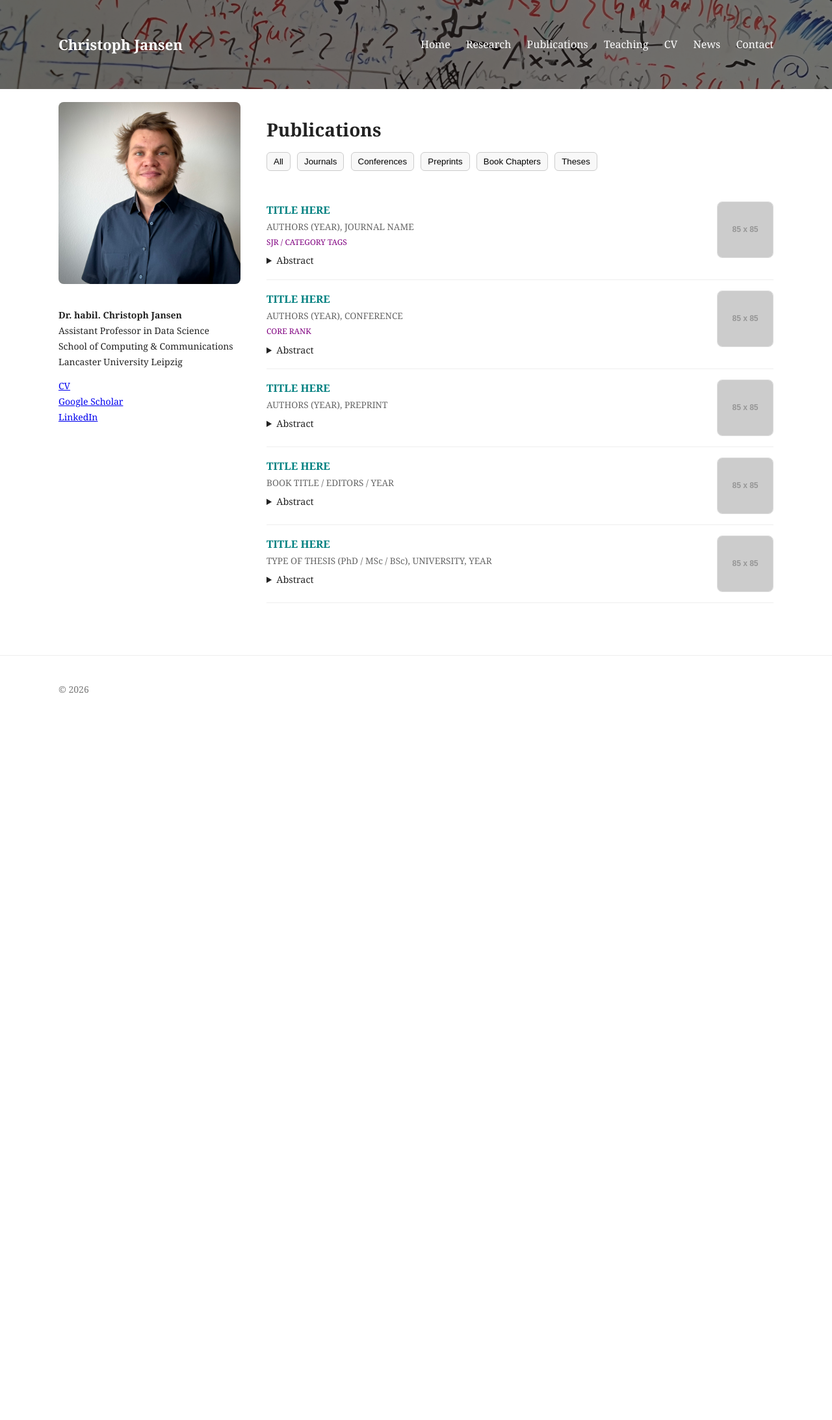
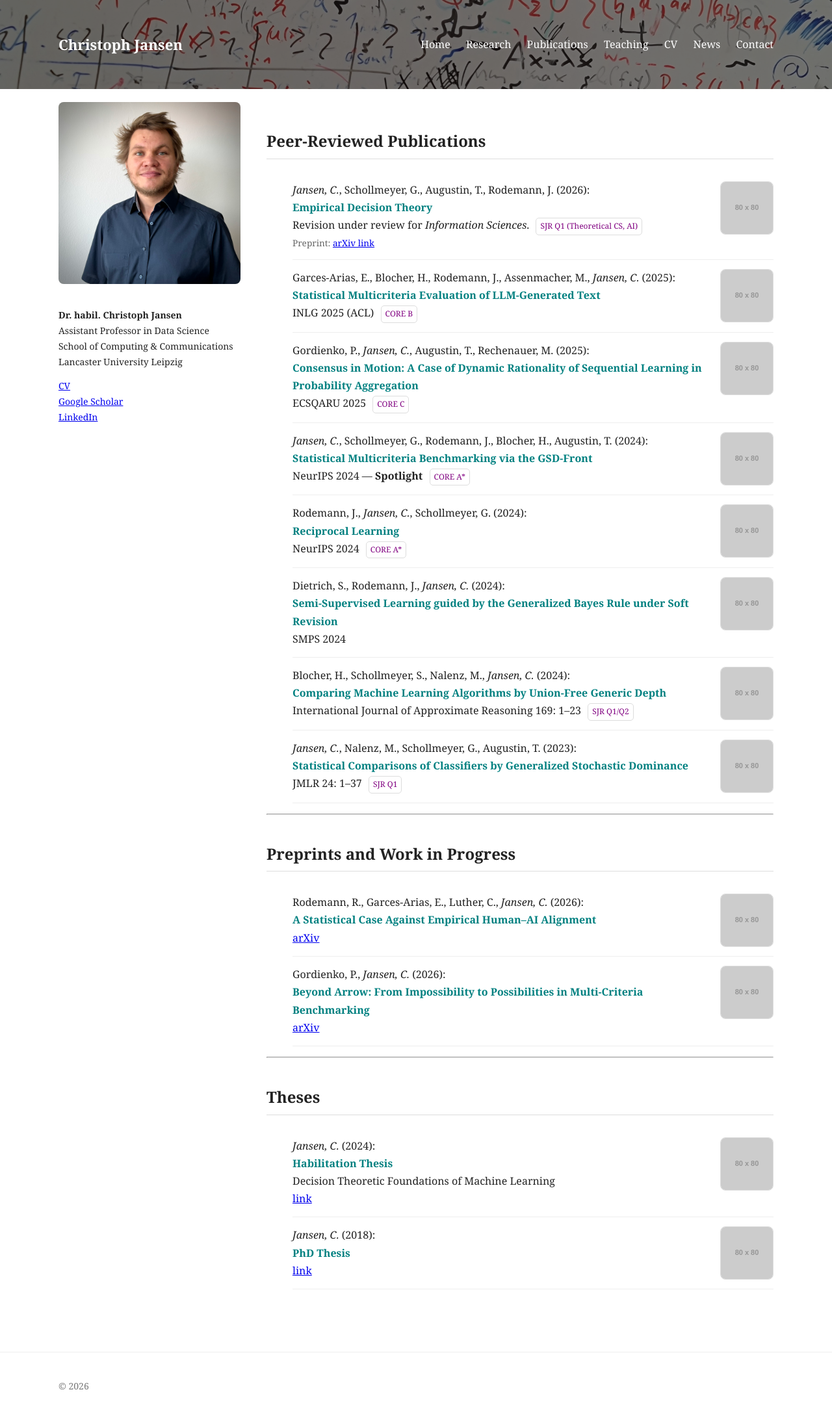
Before and after one commit to jansenc/jansenc.github.io, a Jekyll site: the page built from publications/index.md, in a window 1280 px wide. Shown: the whole page at 65% size. Built offline with Jekyll 4.4.1, drawn with Linux system fonts in a browser that asks for light colours; before the commit the page ends 1113 px from its top, so only the background shows below that.

Commit message:
Update index.md

```diff
--- a/publications/index.md
+++ b/publications/index.md
@@ -4,42 +4,26 @@ title: Publications
 permalink: /publications/
 ---
 
-<h1>Publications</h1>
-
-<!-- FILTER BUTTONS -->
-<div class="filter-bar">
-  <button onclick="filterPubs('all')">All</button>
-  <button onclick="filterPubs('journal')">Journals</button>
-  <button onclick="filterPubs('conference')">Conferences</button>
-  <button onclick="filterPubs('preprint')">Preprints</button>
-  <button onclick="filterPubs('book')">Book Chapters</button>
-  <button onclick="filterPubs('thesis')">Theses</button>
-</div>
-
 <style>
-.filter-bar {
-  margin-bottom: 25px;
+.rsection {
+  margin-top: 40px;
 }
 
-.filter-bar button {
-  margin-right: 6px;
-  margin-bottom: 6px;
-  padding: 6px 10px;
-  border: 1px solid #ccc;
-  background: #f8f8f8;
-  cursor: pointer;
-  border-radius: 6px;
+.rsection h2 {
+  margin-top: 30px;
+  border-bottom: 1px solid #ddd;
+  padding-bottom: 6px;
 }
 
-.pub {
+.pub-item {
   display: flex;
   justify-content: space-between;
   gap: 18px;
-  padding: 16px 0;
+  padding: 14px 0;
   border-bottom: 1px solid #eee;
 }
 
-.pub-left {
+.pub-text {
   flex: 1;
 }
 
@@ -49,125 +33,183 @@ permalink: /publications/
 }
 
 .pub-meta {
+  font-size: 0.92em;
+  color: #444;
+}
+
+.pub-small {
   font-size: 0.85em;
   color: #666;
 }
 
-.pub-tags {
+.tag {
+  display: inline-block;
   font-size: 0.75em;
   color: purple;
-  margin-top: 3px;
+  border: 1px solid #ddd;
+  padding: 2px 6px;
+  border-radius: 5px;
+  margin-left: 6px;
 }
 
-.pub img {
-  width: 85px;
-  height: 85px;
+.pub-img {
+  width: 80px;
+  height: 80px;
   object-fit: cover;
   border-radius: 8px;
   border: 1px solid #ddd;
 }
-
-details {
-  margin-top: 6px;
-  font-size: 0.9em;
-}
-
-.hidden {
-  display: none;
-}
 </style>
 
-<!-- ===================== -->
-<!-- TEMPLATE BLOCK -->
-<!-- ===================== -->
+<div class="rsection">
 
-<!-- JOURNAL PAPER -->
-<div class="pub journal">
-  <div class="pub-left">
-    <div class="pub-title">TITLE HERE</div>
-    <div class="pub-meta">AUTHORS (YEAR), JOURNAL NAME</div>
-    <div class="pub-tags">SJR / CATEGORY TAGS</div>
+<h2>Peer-Reviewed Publications</h2>
 
-    <details>
-      <summary>Abstract</summary>
-      ABSTRACT TEXT HERE
-    </details>
-  </div>
-  <img src="https://via.placeholder.com/85" alt="paper image">
+<ol>
+
+<li class="pub-item">
+<div class="pub-text">
+<em>Jansen, C.</em>, Schollmeyer, G., Augustin, T., Rodemann, J. (2026):
+<div class="pub-title">Empirical Decision Theory</div>
+Revision under review for <em>Information Sciences</em>.
+<span class="tag">SJR Q1 (Theoretical CS, AI)</span><br>
+<div class="pub-small">
+Preprint: <a href="https://doi.org/10.48550/arXiv.2512.05677">arXiv link</a>
+</div>
+</div>
+<img class="pub-img" src="https://via.placeholder.com/80">
+</li>
+
+<li class="pub-item">
+<div class="pub-text">
+Garces-Arias, E., Blocher, H., Rodemann, J., Assenmacher, M., <em>Jansen, C.</em> (2025):
+<div class="pub-title">Statistical Multicriteria Evaluation of LLM-Generated Text</div>
+INLG 2025 (ACL)
+<span class="tag">CORE B</span>
+</div>
+<img class="pub-img" src="https://via.placeholder.com/80">
+</li>
+
+<li class="pub-item">
+<div class="pub-text">
+Gordienko, P., <em>Jansen, C.</em>, Augustin, T., Rechenauer, M. (2025):
+<div class="pub-title">Consensus in Motion: A Case of Dynamic Rationality of Sequential Learning in Probability Aggregation</div>
+ECSQARU 2025
+<span class="tag">CORE C</span>
+</div>
+<img class="pub-img" src="https://via.placeholder.com/80">
+</li>
+
+<li class="pub-item">
+<div class="pub-text">
+<em>Jansen, C.</em>, Schollmeyer, G., Rodemann, J., Blocher, H., Augustin, T. (2024):
+<div class="pub-title">Statistical Multicriteria Benchmarking via the GSD-Front</div>
+NeurIPS 2024 — <strong>Spotlight</strong>
+<span class="tag">CORE A*</span>
+</div>
+<img class="pub-img" src="https://via.placeholder.com/80">
+</li>
+
+<li class="pub-item">
+<div class="pub-text">
+Rodemann, J., <em>Jansen, C.</em>, Schollmeyer, G. (2024):
+<div class="pub-title">Reciprocal Learning</div>
+NeurIPS 2024
+<span class="tag">CORE A*</span>
+</div>
+<img class="pub-img" src="https://via.placeholder.com/80">
+</li>
+
+<li class="pub-item">
+<div class="pub-text">
+Dietrich, S., Rodemann, J., <em>Jansen, C.</em> (2024):
+<div class="pub-title">Semi-Supervised Learning guided by the Generalized Bayes Rule under Soft Revision</div>
+SMPS 2024
+</div>
+<img class="pub-img" src="https://via.placeholder.com/80">
+</li>
+
+<li class="pub-item">
+<div class="pub-text">
+Blocher, H., Schollmeyer, S., Nalenz, M., <em>Jansen, C.</em> (2024):
+<div class="pub-title">Comparing Machine Learning Algorithms by Union-Free Generic Depth</div>
+International Journal of Approximate Reasoning 169: 1–23
+<span class="tag">SJR Q1/Q2</span>
+</div>
+<img class="pub-img" src="https://via.placeholder.com/80">
+</li>
+
+<li class="pub-item">
+<div class="pub-text">
+<em>Jansen, C.</em>, Nalenz, M., Schollmeyer, G., Augustin, T. (2023):
+<div class="pub-title">Statistical Comparisons of Classifiers by Generalized Stochastic Dominance</div>
+JMLR 24: 1–37
+<span class="tag">SJR Q1</span>
+</div>
+<img class="pub-img" src="https://via.placeholder.com/80">
+</li>
+
+</ol>
+
 </div>
 
-<!-- CONFERENCE PAPER -->
-<div class="pub conference">
-  <div class="pub-left">
-    <div class="pub-title">TITLE HERE</div>
-    <div class="pub-meta">AUTHORS (YEAR), CONFERENCE</div>
-    <div class="pub-tags">CORE RANK</div>
+<hr>
 
-    <details>
-      <summary>Abstract</summary>
-      ABSTRACT TEXT HERE
-    </details>
-  </div>
-  <img src="https://via.placeholder.com/85" alt="paper image">
+<div class="rsection">
+
+<h2>Preprints and Work in Progress</h2>
+
+<ol>
+
+<li class="pub-item">
+<div class="pub-text">
+Rodemann, R., Garces-Arias, E., Luther, C., <em>Jansen, C.</em> (2026):
+<div class="pub-title">A Statistical Case Against Empirical Human–AI Alignment</div>
+<a href="https://arxiv.org/abs/2502.14581">arXiv</a>
+</div>
+<img class="pub-img" src="https://via.placeholder.com/80">
+</li>
+
+<li class="pub-item">
+<div class="pub-text">
+Gordienko, P., <em>Jansen, C.</em> (2026):
+<div class="pub-title">Beyond Arrow: From Impossibility to Possibilities in Multi-Criteria Benchmarking</div>
+<a href="https://doi.org/10.48550/arXiv.2602.07593">arXiv</a>
+</div>
+<img class="pub-img" src="https://via.placeholder.com/80">
+</li>
+
+</ol>
+
 </div>
 
-<!-- PREPRINT -->
-<div class="pub preprint">
-  <div class="pub-left">
-    <div class="pub-title">TITLE HERE</div>
-    <div class="pub-meta">AUTHORS (YEAR), PREPRINT</div>
+<hr>
 
-    <details>
-      <summary>Abstract</summary>
-      ABSTRACT TEXT HERE
-    </details>
-  </div>
-  <img src="https://via.placeholder.com/85" alt="paper image">
+<div class="rsection">
+
+<h2>Theses</h2>
+
+<ol>
+
+<li class="pub-item">
+<div class="pub-text">
+<em>Jansen, C.</em> (2024):
+<div class="pub-title">Habilitation Thesis</div>
+Decision Theoretic Foundations of Machine Learning<br>
+<a href="https://arxiv.org/abs/2501.10195">link</a>
 </div>
+<img class="pub-img" src="https://via.placeholder.com/80">
+</li>
 
-<!-- BOOK CHAPTER -->
-<div class="pub book">
-  <div class="pub-left">
-    <div class="pub-title">TITLE HERE</div>
-    <div class="pub-meta">BOOK TITLE / EDITORS / YEAR</div>
+<li class="pub-item">
+<div class="pub-text">
+<em>Jansen, C.</em> (2018):
+<div class="pub-title">PhD Thesis</div>
+<a href="https://edoc.ub.uni-muenchen.de/22653/">link</a>
+</div>
+<img class="pub-img" src="https://via.placeholder.com/80">
+</li>
 
-    <details>
-      <summary>Abstract</summary>
-      ABSTRACT OR DESCRIPTION HERE
-    </details>
-  </div>
-  <img src="https://via.placeholder.com/85" alt="book cover">
+</ol>
+
 </div>
-
-<!-- THESIS -->
-<div class="pub thesis">
-  <div class="pub-left">
-    <div class="pub-title">TITLE HERE</div>
-    <div class="pub-meta">TYPE OF THESIS (PhD / MSc / BSc), UNIVERSITY, YEAR</div>
-
-    <details>
-      <summary>Abstract</summary>
-      ABSTRACT OR SUMMARY HERE
-    </details>
-  </div>
-  <img src="https://via.placeholder.com/85" alt="thesis image">
-</div>
-
-<!-- FILTER SCRIPT -->
-<script>
-function filterPubs(type) {
-  let pubs = document.getElementsByClassName("pub");
-
-  for (let i = 0; i < pubs.length; i++) {
-    if (type === "all") {
-      pubs[i].style.display = "flex";
-    } else {
-      if (pubs[i].classList.contains(type)) {
-        pubs[i].style.display = "flex";
-      } else {
-        pubs[i].style.display = "none";
-      }
-    }
-  }
-}
-</script>
```
